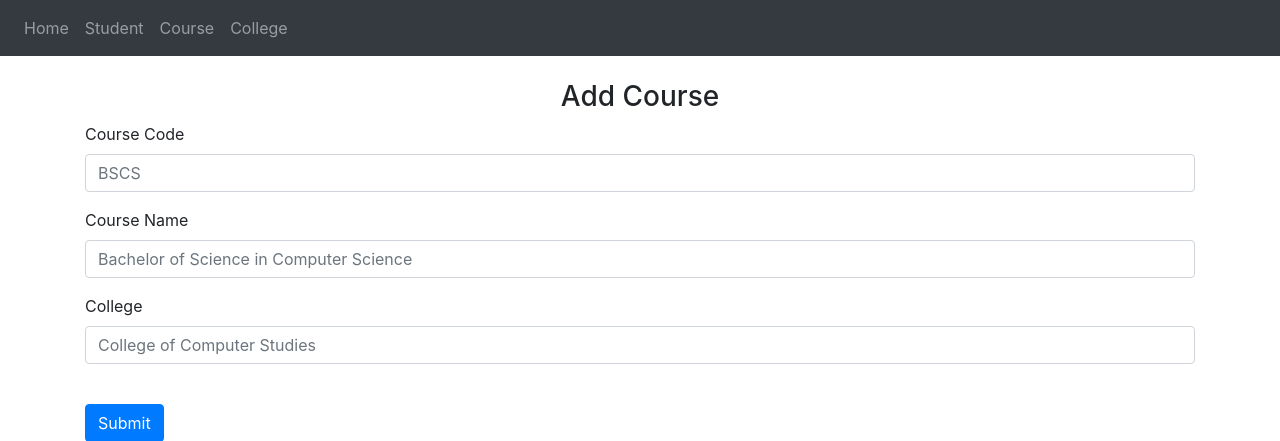
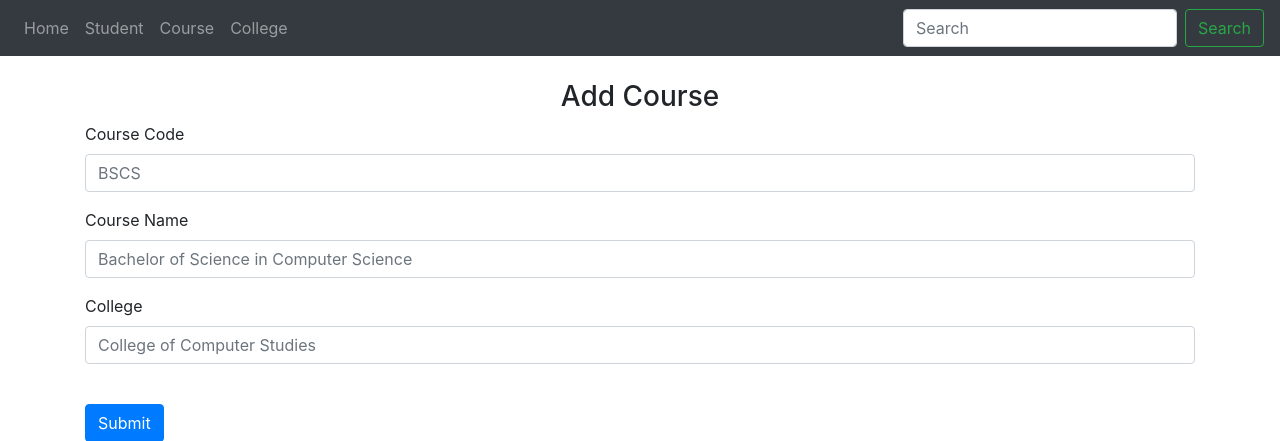
Before and after one commit to Lothany/CCC181-SIS, a Flask app: page /add_course in a window 1280 px wide. Shown: the top 441 px of the page. Run offline with Flask 3, Linux system fonts and the light colour scheme; some libraries are stand-ins or nearby versions.

Commit message:
added search bar

```diff
--- a/website/templates/base.html
+++ b/website/templates/base.html
@@ -30,8 +30,18 @@
                 <a class="nav-item nav-link" id="student" href="/student">Student</a>
                 <a class="nav-item nav-link" id="course" href="/course">Course</a>
                 <a class="nav-item nav-link" id="college" href="/college">College</a>
-            </div>
+
+              </div>
+
+                <div class="ml-auto"> <!-- Add ml-auto class to this div -->
+                  <form class="form-inline">
+                    <input class="form-control mr-sm-2" type="search" placeholder="Search" aria-label="Search">
+                    <button class="btn btn-outline-success my-2 my-sm-0" type="submit">Search</button>
+                  </form>
+                </div>
+
           </nav>
+
 
         <!-- Content -->
         <br/>
```
